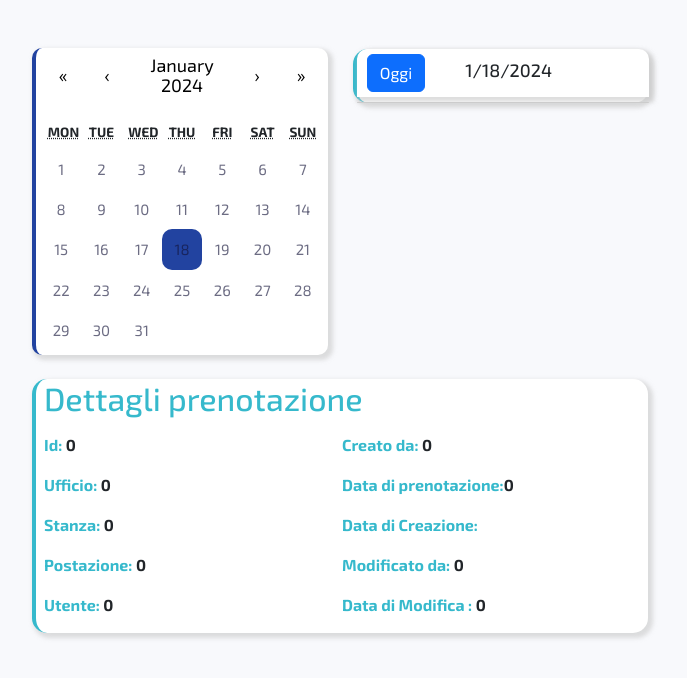
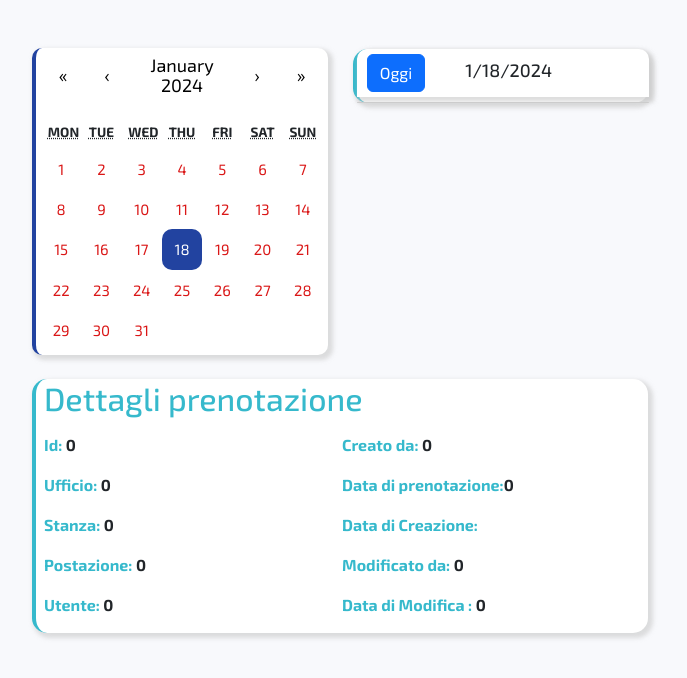
Before and after one commit to asicuro/tirocinio-prenotazione-postazioni, a React (Create React App) app in the folder frontend/prenotazione-postazioni/: page / in a window 1280 px wide. Shown: the top 678 px of the page, without its empty margins (300-987 px from the left). Built offline with nearby package versions, Linux system fonts and the light colour scheme; no server answers.

Commit message:
Impostati valori per segnalare la disponibilità

```diff
--- a/frontend/prenotazione-postazioni/src/Calendario.css
+++ b/frontend/prenotazione-postazioni/src/Calendario.css
@@ -19,12 +19,14 @@
 .react-calendar__tile--now {
     background: #007bff;
     border-radius: 10px;
+    color: white;
 }
 
 .react-calendar__tile--now:enabled:hover,
 .react-calendar__tile--now:enabled:focus {
     background: #0b5ed7;
     border-radius: 10px;
+    color: white;
 }
 
 .react-calendar__tile--hasActive {
@@ -53,21 +55,23 @@
 .react-calendar__tile--active:enabled {
     background: #2243a0;
     border-radius: 10px;
+    color: white;
 }
 
 .react-calendar__tile--active:enabled:hover,
 .react-calendar__tile--active:enabled:focus {
     background: #4e70cf;
+    color: white;
 }
 
 .disponibile {
-    color: rgba(19, 20, 56, 0.623);
+    color: rgba(15, 16, 44, 0.719);
 }
 
 .poca-disponibilita {
-    color: rgb(206, 149, 26);
+    color: rgb(226, 163, 26);
 }
 
 .non-disponibile {
-    color: rgb(192, 24, 24);
+    color: rgb(218, 23, 23);
 }
--- a/frontend/prenotazione-postazioni/src/Calendario.jsx
+++ b/frontend/prenotazione-postazioni/src/Calendario.jsx
@@ -7,6 +7,7 @@ import axios from "axios";
 
 export const Calendario = ({ giorno, setGiorno }) => {
     const [prenotazioniTutte, setPrenotazioniTutte] = useState([]);
+    const [maxPostazioni, setMaxPostazioni] = useState(0);
 
     useEffect(() => {
         axios
@@ -15,6 +16,10 @@ export const Calendario = ({ giorno, setGiorno }) => {
                 setPrenotazioniTutte(response.data);
             })
             .catch((err) => console.log(err));
+
+        axios.get("http://localhost:9890/postazione/all").then((response) => {
+            setMaxPostazioni(response.data.length);
+        });
     }, []);
 
     const getPrenotazioni = (data) => {
@@ -26,9 +31,9 @@ export const Calendario = ({ giorno, setGiorno }) => {
 
     const disponibilita = ({ date, view }) => {
         if (view === "month") {
-            return getPrenotazioni(date) === 0
+            return getPrenotazioni(date) < maxPostazioni / 2
                 ? "disponibile"
-                : getPrenotazioni(date) < 2
+                : getPrenotazioni(date) < maxPostazioni
                 ? "poca-disponibilita"
                 : "non-disponibile";
         }
```
